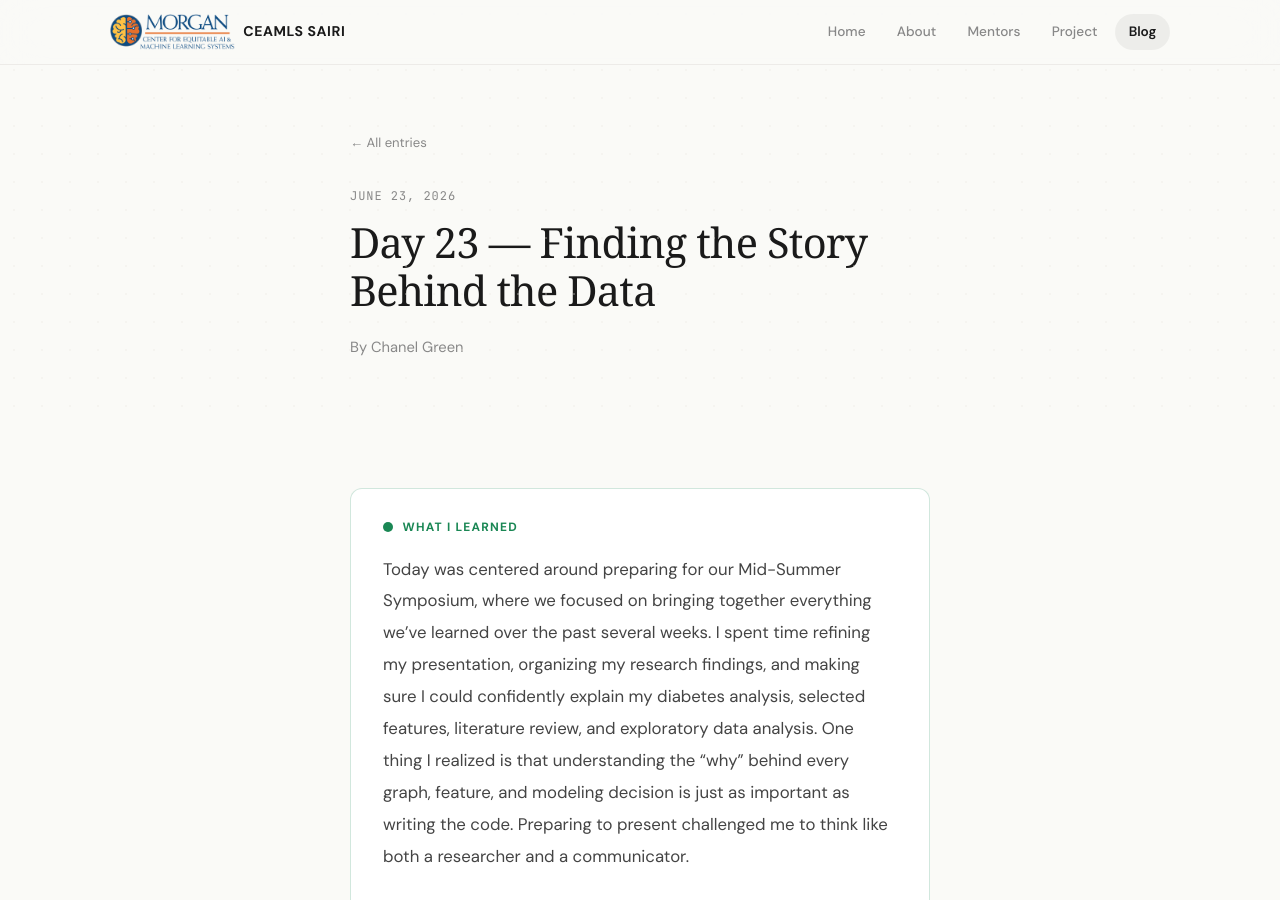
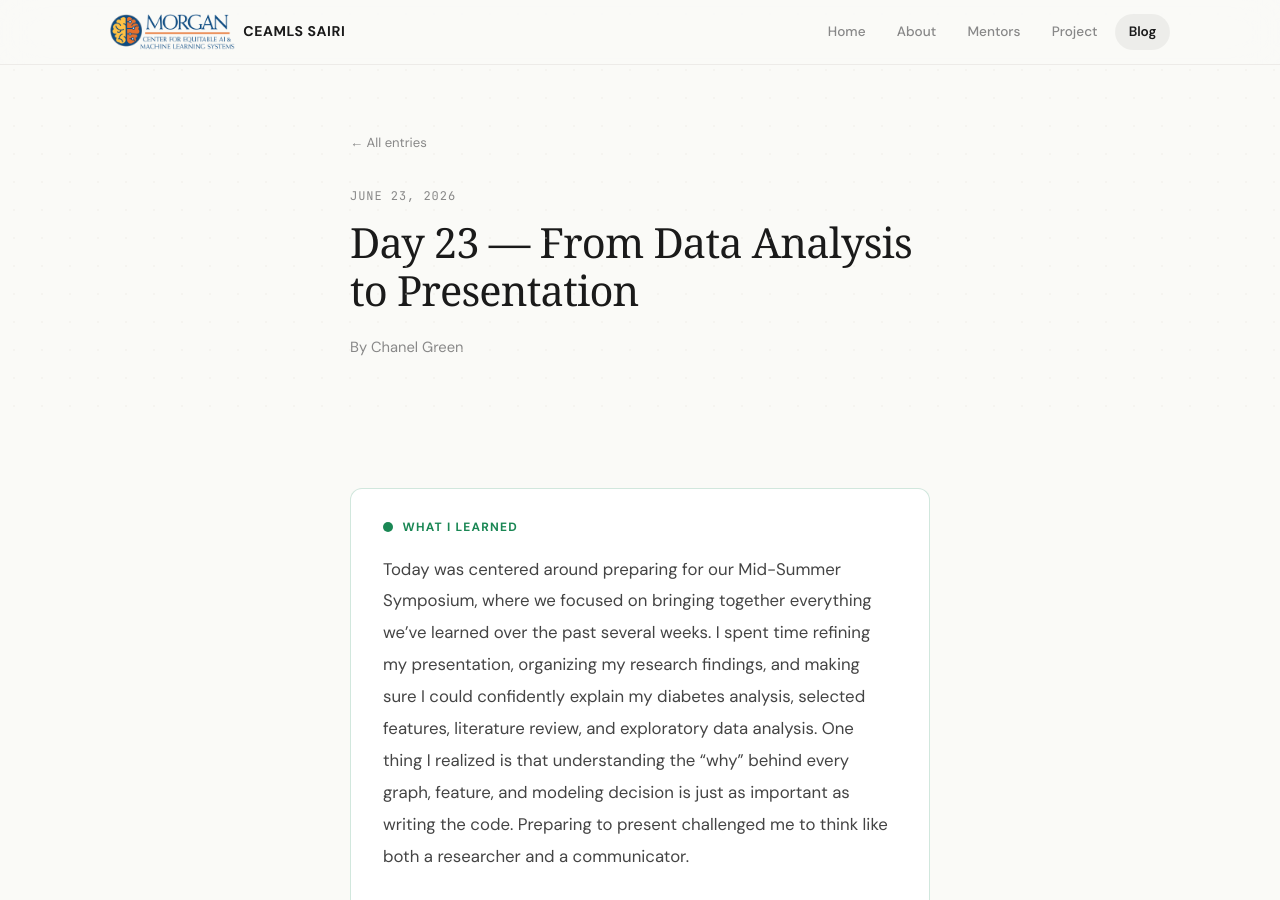
Before and after one commit to ChanelGreen/chanelgreenceamls26.github.io, a Jekyll site: the page built from _posts/2026-06-25-day-23.md, in a window 1280 px wide and 900 px high. Built offline with Jekyll 4.4.1, drawn with Linux system fonts in a browser that asks for light colours; some web fonts are replaced; some of the changed text lies outside the part shown.

Commit message:
Update title and tags for Day 23 post

```diff
--- a/_posts/2026-06-25-day-23.md
+++ b/_posts/2026-06-25-day-23.md
@@ -1,9 +1,9 @@
 ---
 layout: post
-title: "Day 23 — Finding the Story Behind the Data"
+title: "Day 23 — From Data Analysis to Presentation"
 date: 2026-06-23
 permalink: /day23.html
-tags: ["Finding the Story Behind the Data"]
+tags: ["From Data Analysis to Presentation"]
 
 what_i_learned: |
       Today was centered around preparing for our Mid-Summer Symposium, where we focused on bringing together everything we've learned over the past several weeks. I spent time refining my presentation, organizing my research findings, and making sure I could confidently explain my diabetes analysis, selected features, literature review, and exploratory data analysis. One thing I realized is that understanding the "why" behind every graph, feature, and modeling decision is just as important as writing the code. Preparing to present challenged me to think like both a researcher and a communicator.
```
